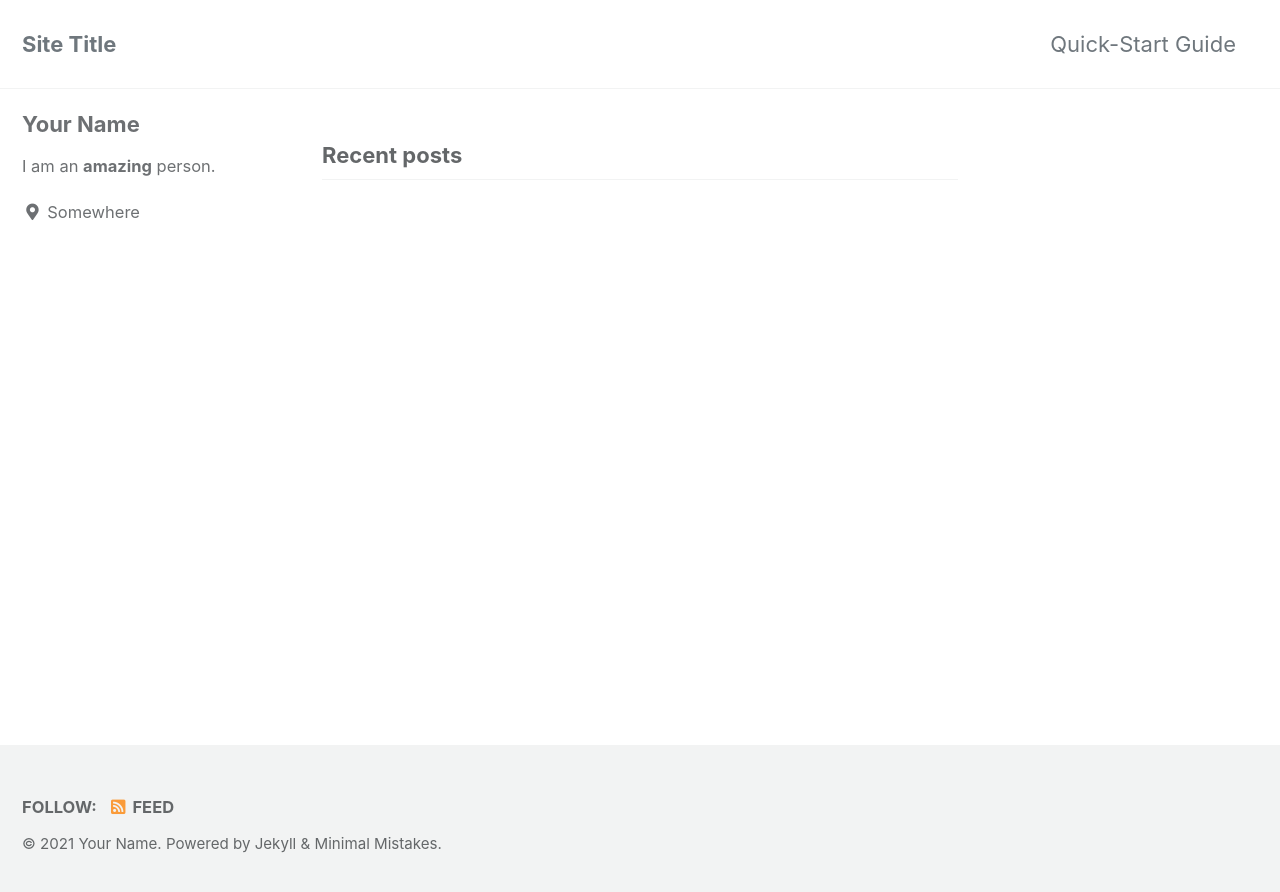
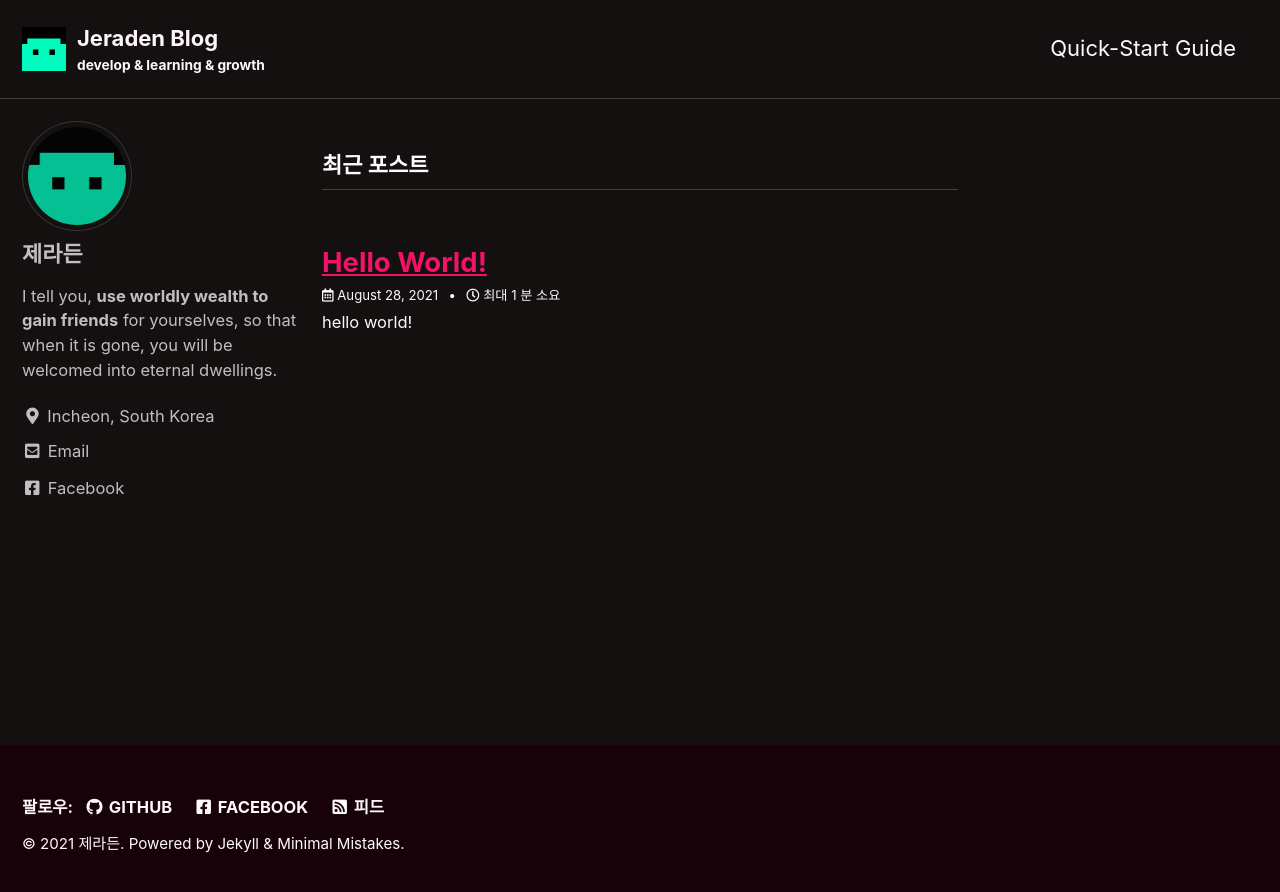
Before and after one commit to ned-razzz/ned-razzz.github.io, a Jekyll site: the page built from index.html, in a window 1280 px wide. Shown: the top 892 px of the page. Built offline with Jekyll 4.4.1, drawn with Linux system fonts in a browser that asks for light colours; cached includes are drawn as plain includes; the list of posts is cut into pages by our own code.

Commit message:
Information Insert

```diff
--- a/Gemfile
+++ b/Gemfile
@@ -1,2 +1,3 @@
 source "https://rubygems.org"
 gemspec
+gem "webrick", "~> 1.7"
--- a/_config.yml
+++ b/_config.yml
@@ -12,25 +12,25 @@
 
 # theme                  : "minimal-mistakes-jekyll"
 # remote_theme           : "mmistakes/minimal-mistakes"
-minimal_mistakes_skin    : "default" # "air", "aqua", "contrast", "dark", "dirt", "neon", "mint", "plum", "sunrise"
+minimal_mistakes_skin    : "neon" # "air", "aqua", "contrast", "dark", "dirt", "neon", "mint", "plum", "sunrise"
 
 # Site Settings
-locale                   : "en-US"
-title                    : "Site Title"
-title_separator          : "-"
-subtitle                 : # site tagline that appears below site title in masthead
-name                     : "Your Name"
-description              : "An amazing website."
-url                      : # the base hostname & protocol for your site e.g. "https://mmistakes.github.io"
-baseurl                  : # the subpath of your site, e.g. "/blog"
-repository               : # GitHub username/repo-name e.g. "mmistakes/minimal-mistakes"
-teaser                   : # path of fallback teaser image, e.g. "/assets/images/500x300.png"
-logo                     : # path of logo image to display in the masthead, e.g. "/assets/images/88x88.png"
-masthead_title           : # overrides the website title displayed in the masthead, use " " for no title
+locale                   : "ko-KR"
+title                    : "제라든 성장 일지"
+title_separator          : "|"
+subtitle                 : "develop & learning & growth" # site tagline that appears below site title in masthead
+name                     : &author-nickname "제라든"
+description              : "웹 개발, 성경 공부, 생각 정리 등등 올바른 길로 성장하고 나아가고자 하는 섬기는 사람입니다."
+url                      : "https://song9909.github.io/Song9909/"
+baseurl                  : "/Song9909" # the subpath of your site, e.g. "/blog"
+repository               : "Song9909/Song9909" # GitHub username/repo-name e.g. "mmistakes/minimal-mistakes"
+teaser                   : "/assets/img/500x300.png" # path of fallback teaser image, e.g. "/assets/images/500x300.png"
+logo                     : "/assets/img/logo.png" # path of logo image to display in the masthead, e.g. "/assets/images/88x88.png"
+masthead_title           : "Jeraden Blog" # overrides the website title displayed in the masthead, use " " for no title
 # breadcrumbs            : false # true, false (default)
 words_per_minute         : 200
 comments:
-  provider               : # false (default), "disqus", "discourse", "facebook", "staticman", "staticman_v2", "utterances", "giscus", "custom"
+  provider               : discourse # false (default), "disqus", "discourse", "facebook", "staticman", "staticman_v2", "utterances", "giscus", "custom"
   disqus:
     shortname            : # https://help.disqus.com/customer/portal/articles/466208-what-s-a-shortname-
   discourse:
@@ -101,24 +101,24 @@ analytics:
 
 # Site Author
 author:
-  name             : "Your Name"
-  avatar           : # path of avatar image, e.g. "/assets/images/bio-photo.jpg"
-  bio              : "I am an **amazing** person."
-  location         : "Somewhere"
+  name             : "제라든"
+  avatar           : "/assets/img/avatar.png" # path of avatar image, e.g. "/assets/images/bio-photo.jpg"
+  bio              : "I tell you, **use worldly wealth to gain friends** for yourselves, so that when it is gone, you will be welcomed into eternal dwellings."
+  location         : "Incheon, South Korea"
   email            :
   links:
     - label: "Email"
       icon: "fas fa-fw fa-envelope-square"
-      # url: "mailto:your.name@email.com"
+      url: "mailto:smg9972@gmail.com"
+    - label: "Facebook"
+      icon: "fab fa-fw fa-facebook-square"
+      url: "https://www.facebook.com/profile.php?id=100024674649444"
     - label: "Website"
       icon: "fas fa-fw fa-link"
       # url: "https://your-website.com"
     - label: "Twitter"
       icon: "fab fa-fw fa-twitter-square"
       # url: "https://twitter.com/"
-    - label: "Facebook"
-      icon: "fab fa-fw fa-facebook-square"
-      # url: "https://facebook.com/"
     - label: "GitHub"
       icon: "fab fa-fw fa-github"
       # url: "https://github.com/"
@@ -129,14 +129,14 @@ author:
 # Site Footer
 footer:
   links:
+    - label: "GitHub"
+      icon: "fab fa-fw fa-github"
+      url: "https://github.com/Song9909"
+    - label: "Facebook"
+      icon: "fab fa-fw fa-facebook-square"
+      url: "https://www.facebook.com/profile.php?id=100024674649444"
     - label: "Twitter"
       icon: "fab fa-fw fa-twitter-square"
-      # url:
-    - label: "Facebook"
-      icon: "fab fa-fw fa-facebook-square"
-      # url:
-    - label: "GitHub"
-      icon: "fab fa-fw fa-github"
       # url:
     - label: "GitLab"
       icon: "fab fa-fw fa-gitlab"
@@ -284,6 +284,7 @@ defaults:
       layout: single
       author_profile: true
       read_time: true
-      comments: # true
+      comments: true
       share: true
       related: true
+      show_date: true
--- a/_includes/head/custom.html
+++ b/_includes/head/custom.html
@@ -2,4 +2,14 @@
 
 <!-- insert favicons. use https://realfavicongenerator.net/ -->
 
+<link rel="apple-touch-icon" sizes="180x180" href="/favicon_package/apple-touch-icon.png">
+<link rel="icon" type="image/png" sizes="32x32" href="/favicon_package/favicon-32x32.png">
+<link rel="icon" type="image/png" sizes="16x16" href="/favicon_package/favicon-16x16.png">
+<link rel="manifest" href="/favicon_package/site.webmanifest">
+<link rel="mask-icon" href="/favicon_package/safari-pinned-tab.svg" color="#5bbad5">
+<link rel="shortcut icon" href="/favicon_package/favicon.ico">
+<meta name="msapplication-TileColor" content="#da532c">
+<meta name="msapplication-config" content="/favicon_package/browserconfig.xml">
+<meta name="theme-color" content="#ffffff">
+
 <!-- end custom head snippets -->
```
Also changed, not shown: _posts/2021-08-28-Hello World!.md (added, +15 -0 lines), favicon_package/browserconfig.xml (added, +9 -0 lines), assets/img/500x300.png (added), assets/img/avatar.png (added), assets/img/logo.png (added), favicon_package/android-chrome-192x192.png (added), favicon_package/android-chrome-384x384.png (added), favicon_package/apple-touch-icon.png (added), favicon_package/favicon-16x16.png (added), favicon_package/favicon-32x32.png (added), favicon_package/favicon.ico (added), favicon_package/mstile-150x150.png (added), favicon_package/safari-pinned-tab.svg (added), favicon_package/site.webmanifest (added).
